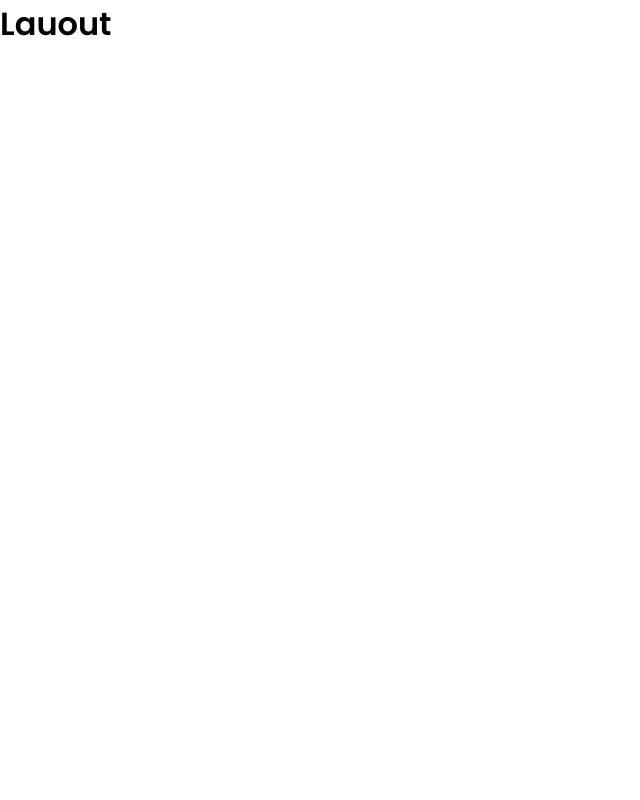
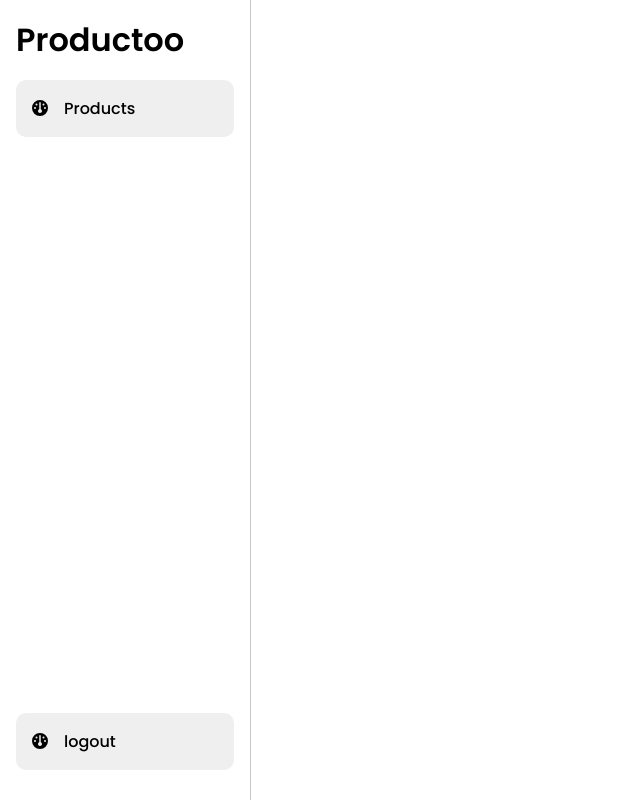
Before and after one commit to anirudh-mk/product-inventory-management-frontend, a React (Vite) app: page /dashboard in a window 1280 px wide. Shown: the whole page, without its empty margins (0-640 px from the left). Built offline with nearby package versions, Linux system fonts and the light colour scheme.

Commit message:
feat(sidebar)

```diff
--- a/package.json
+++ b/package.json
@@ -10,6 +10,11 @@
     "preview": "vite preview"
   },
   "dependencies": {
+    "@fortawesome/fontawesome-svg-core": "^6.6.0",
+    "@fortawesome/free-brands-svg-icons": "^6.6.0",
+    "@fortawesome/free-regular-svg-icons": "^6.6.0",
+    "@fortawesome/free-solid-svg-icons": "^6.6.0",
+    "@fortawesome/react-fontawesome": "^0.2.2",
     "react": "^18.3.1",
     "react-dom": "^18.3.1",
     "react-router-dom": "^6.26.0"
--- a/src/App.jsx
+++ b/src/App.jsx
@@ -1,14 +1,15 @@
 import React from 'react'
 import { Route, Routes } from 'react-router-dom'
 import LoginScreen from './screens/LoginScreen'
+import Sidebar from './widgets/Sidebar'
 
 function App() {
   return (
     <>
       <Routes>
         <Route path="/" element={<LoginScreen />} />
-        <Route path="/login" element={<h1>login</h1>} />
-        <Route path="/dashboard" element={<h1>Lauout</h1>} />
+        <Route path="/login" element={<LoginScreen />} />
+        <Route path="/dashboard/*" element={<Sidebar />} />
       </Routes>
     </>
   )
--- /dev/null
+++ b/src/style/iconButton.module.css
@@ -0,0 +1,10 @@
+.iconButton {
+    width: 100%;
+    display: flex;
+    gap: 16px;
+    align-items: center;
+    border-radius: 10px;
+    background-color: rgb(239, 239, 239);
+    padding: 16px;
+    margin-bottom: 16px;
+}
--- /dev/null
+++ b/src/style/sidebar.module.css
@@ -0,0 +1,51 @@
+.body {
+    display: flex;
+    width: calc(100% - 32px);
+}
+
+.sidebar {
+    position: fixed;
+    width: calc(250px - 32px);
+    height: calc(100vh - 32px);
+    padding: 16px;
+    border-right: 0.1px solid rgb(197, 197, 197);
+    background-color: white;
+}
+
+.headding {
+    padding-bottom: 16px;
+}
+
+.buttonContainer {
+    display: flex;
+    flex-direction: column;
+    justify-content: space-between;
+    height: calc(100vh - 94px);
+}
+
+.topButtonContainer {
+    width: calc(100% - 32px);
+}
+
+.bottomButtonContainer {
+    width: calc(100% - 32px);
+}
+
+.children {
+    padding-left: 250px;
+    width: 100%;
+}
+
+a {
+    text-decoration: none;
+    color: #000;
+}
+
+a:hover {
+    color: rgb(111, 111, 111);
+    cursor: pointer;
+}
+
+active-link {
+    color: #751515;
+}
--- /dev/null
+++ b/src/widgets/IconButton.jsx
@@ -0,0 +1,18 @@
+import React from 'react'
+import style from '../style/iconButton.module.css'
+import { FontAwesomeIcon } from '@fortawesome/react-fontawesome'
+import { faDashboard } from '@fortawesome/free-solid-svg-icons'
+function IconButton({ title }) {
+    return (
+        <div className={style.iconButton}>
+            <div>
+                <FontAwesomeIcon icon={faDashboard} />
+            </div>
+            <div>
+                <p>{title}</p>
+            </div>
+        </div>
+    )
+}
+
+export default IconButton
--- /dev/null
+++ b/src/widgets/Sidebar.jsx
@@ -0,0 +1,31 @@
+import React, { Children } from "react";
+import style from "../style/sidebar.module.css";
+import IconButton from "./IconButton";
+import { NavLink, Link } from "react-router-dom";
+
+function Sidebar({ children }) {
+    return (
+        <div className={style.body}>
+            <div className={style.sidebar}>
+                <div>
+                    <h1 className={style.headding}>Productoo</h1>
+                </div>
+                <div className={style.buttonContainer}>
+                    <div className={style.topButtonContainer}>
+                        <NavLink to={"products"} activeClassName="active-link">
+                            <IconButton title="Products" />
+                        </NavLink>
+                    </div>
+                    <div className={style.bottomButtonContainer}>
+                        <NavLink to="/login">
+                            <IconButton title="logout" />
+                        </NavLink>
+                    </div>
+                </div>
+            </div>
+            <div className={style.children}>{children}</div>
+        </div>
+    );
+}
+
+export default Sidebar;
```
Also changed, not shown: 1 other file (tests, documents, lock files or other folders).
